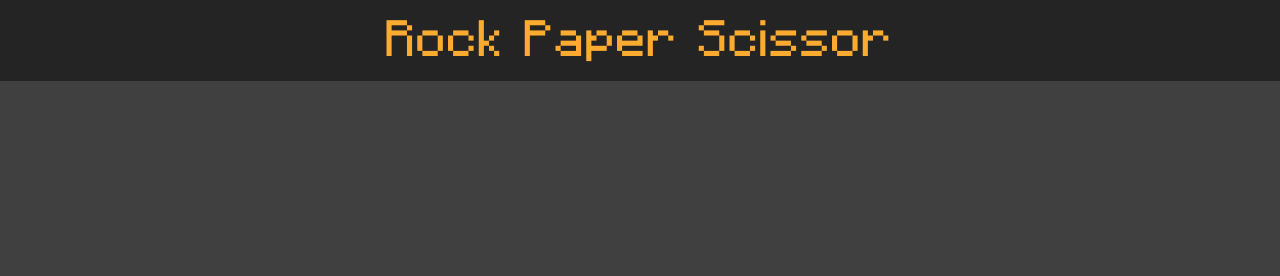
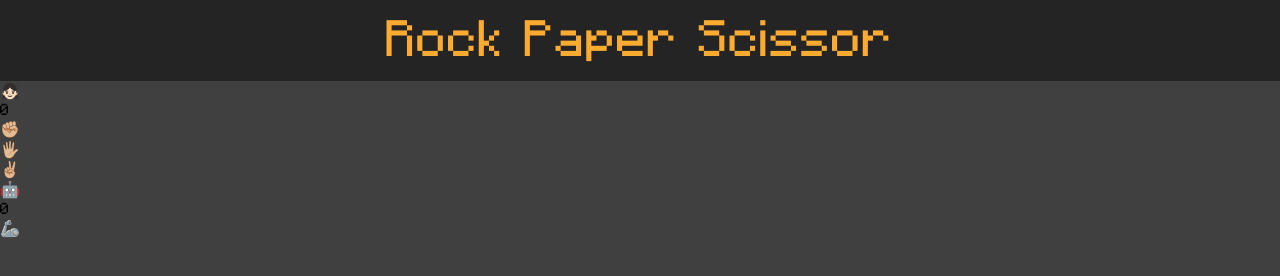
Before and after one commit to mjsilva/odin-rock-paper-scissors, a plain HTML site: page index.html in a window 1280 px wide. Drawn offline with Linux system fonts and the light colour scheme.

Commit message:
Adds html game structure

```diff
--- a/index.html
+++ b/index.html
@@ -11,5 +11,23 @@
     <section class="top-bar">
       <div class="logo">Rock Paper Scissor</div>
     </section>
+    <section class="game">
+      <div class="human section">
+        <div class="name">👧🏻</div>
+        <div class="score">0</div>
+        <div class="game-controls">
+          <div class="play-card rock">✊🏼</div>
+          <div class="play-card paper">🖐🏼</div>
+          <div class="play-card scissor">✌🏼</div>
+        </div>
+      </div>
+      <div class="computer section">
+        <div class="name">🤖</div>
+        <div class="score">0</div>
+        <div class="game-controls">
+          <div class="play-card">🦾</div>
+        </div>
+      </div>
+    </section>
   </body>
 </html>
```
